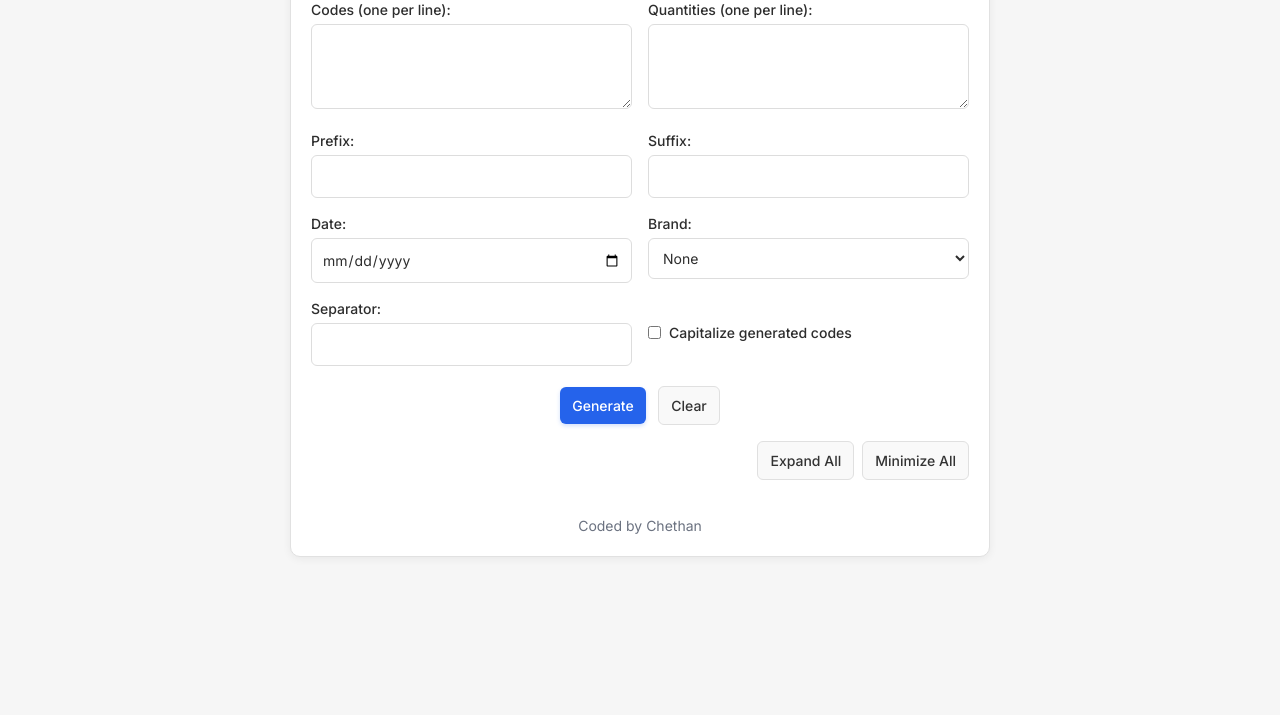
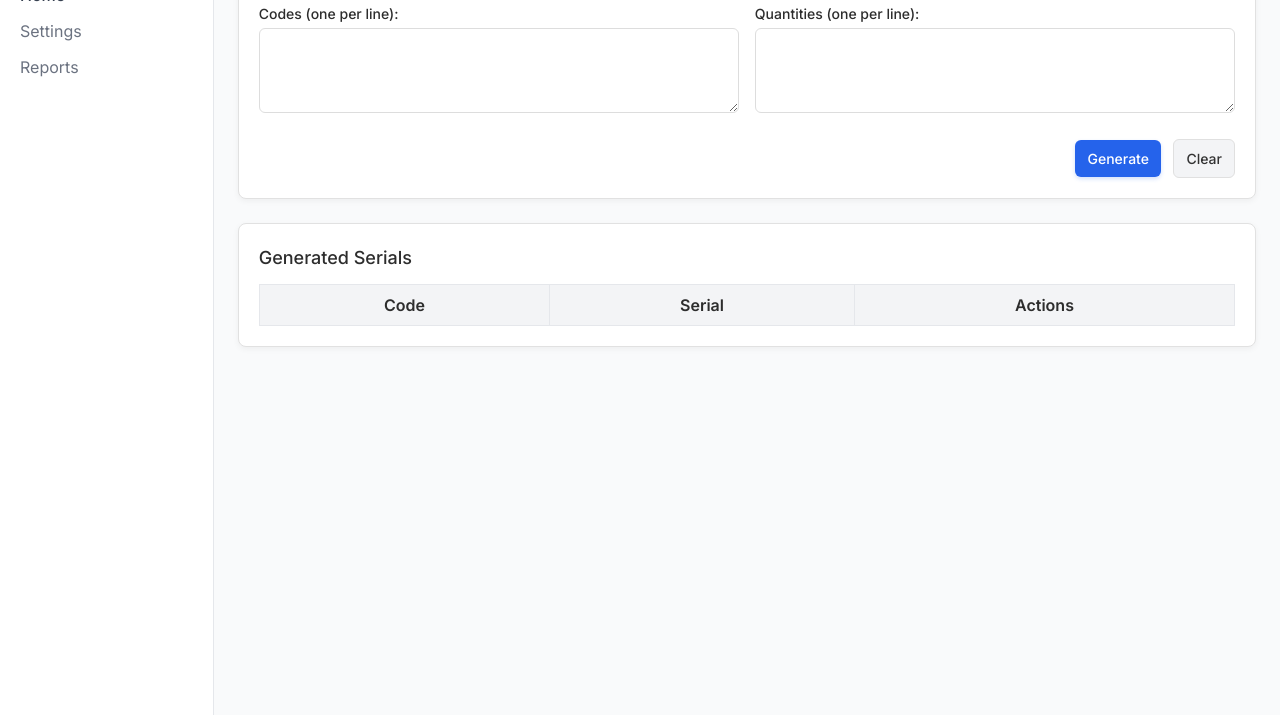
Before and after one commit to chethan9/bedshopstock, a plain HTML site: page index.html in a window 1280 px wide. Shown: the part 85-800 px from the top of the page. Drawn offline with nearby package versions, Linux system fonts and the light colour scheme.

Commit message:
Update index.html

```diff
--- a/index.html
+++ b/index.html
@@ -12,104 +12,76 @@
 
     body {
       font-family: 'Inter', sans-serif;
-      background: #f6f6f6;
+      background: #f9fafb;
       color: #2d2d2d;
     }
-
+    .sidebar {
+      width: 250px;
+      background: white;
+      height: 100vh;
+      padding: 20px;
+      border-right: 1px solid #e5e7eb;
+    }
     .card {
-      max-width: 700px;
-      margin: auto;
       background: white;
       padding: 20px;
-      border-radius: 10px;
+      border-radius: 8px;
       border: 1px solid #e1e1e1;
-      box-shadow: 0 2px 8px rgba(0, 0, 0, 0.06);
+      box-shadow: 0 2px 6px rgba(0, 0, 0, 0.05);
     }
-
     .input {
       width: 100%;
       padding: 10px;
       border: 1px solid #ddd;
       border-radius: 6px;
-      background: white;
       font-size: 14px;
-      transition: border-color 0.2s ease-in-out, box-shadow 0.2s;
+      transition: border-color 0.2s ease-in-out;
     }
-
     .input:focus {
       border-color: #2563eb;
       outline: none;
-      box-shadow: 0 0 3px rgba(37, 99, 235, 0.2);
     }
-
     .button {
       padding: 8px 12px;
       border-radius: 6px;
       font-size: 14px;
       font-weight: 500;
-      border: 1px solid #ddd;
-      transition: all 0.2s ease-in-out;
+      transition: all 0.2s;
     }
-
     .button-primary {
       background: #2563eb;
       color: white;
-      border: none;
       box-shadow: 0 2px 4px rgba(37, 99, 235, 0.2);
     }
-
-    .button-primary:hover {
-      background: #1d4ed8;
-      transform: scale(1.02);
-    }
-
     .button-secondary {
-      background: #f9f9f9;
+      background: #f3f4f6;
       color: #333;
       border: 1px solid #e0e0e0;
     }
-
     .button-secondary:hover {
-      background: #f1f1f1;
+      background: #e5e7eb;
     }
-
-    .copy-btn {
-      background: white;
-      border: 1px solid #ddd;
-      padding: 6px 10px;
-      font-size: 14px;
+    .table-header {
+      background: #f3f4f6;
       font-weight: 500;
-      border-radius: 6px;
-      transition: all 0.2s ease-in-out;
-    }
-
-    .copy-btn:hover {
-      background: #f3f3f3;
-    }
-
-    .table-group {
-      background: #f8f9fa;
-      font-weight: 500;
-      display: flex;
-      justify-content: space-between;
-      align-items: center;
-      padding: 8px 12px;
-    }
-
-    .expand-controls {
-      display: flex;
-      justify-content: flex-end;
-      gap: 8px;
-      margin-bottom: 10px;
     }
   </style>
 </head>
-<body class="p-5">
+<body class="flex">
 
+  <aside class="sidebar">
+    <h2 class="text-lg font-semibold">Dashboard</h2>
+    <ul class="mt-5 space-y-3">
+      <li class="text-gray-700 font-medium">Home</li>
+      <li class="text-gray-500 hover:text-gray-700 cursor-pointer">Settings</li>
+      <li class="text-gray-500 hover:text-gray-700 cursor-pointer">Reports</li>
+    </ul>
+  </aside>
+
+  <main class="p-6 w-full">
     <div class="card">
-    <h2 class="text-lg font-medium text-center mb-4">Serial Number Generator</h2>
-
-    <div class="grid grid-cols-2 gap-4">
+      <h2 class="text-lg font-semibold">Serial Number Generator</h2>
+      <div class="grid grid-cols-2 gap-4 mt-4">
         <div>
           <label class="text-sm font-medium mb-1 block">Codes (one per line):</label>
           <textarea id="codesInput" class="input" rows="3"></textarea>
@@ -118,68 +90,33 @@
           <label class="text-sm font-medium mb-1 block">Quantities (one per line):</label>
           <textarea id="quantitiesInput" class="input" rows="3"></textarea>
         </div>
-
-      <div>
-        <label class="text-sm font-medium mb-1 block">Prefix:</label>
-        <input type="text" id="prefixInput" class="input">
-      </div>
-      <div>
-        <label class="text-sm font-medium mb-1 block">Suffix:</label>
-        <input type="text" id="suffixInput" class="input">
       </div>
 
-      <div>
-        <label class="text-sm font-medium mb-1 block">Date:</label>
-        <input type="date" id="dateInput" class="input">
-      </div>
-      <div>
-        <label class="text-sm font-medium mb-1 block">Brand:</label>
-        <select id="brandInput" class="input">
-          <option value="">None</option>
-          <option value="B1">Brand 1</option>
-          <option value="B2">Brand 2</option>
-          <option value="B3">Brand 3</option>
-        </select>
-      </div>
-
-      <div>
-        <label class="text-sm font-medium mb-1 block">Separator:</label>
-        <input type="text" id="separatorInput" class="input">
-      </div>
-      <div class="flex items-center">
-        <input class="mr-2" type="checkbox" id="capitalizationCheckbox">
-        <label class="text-sm font-medium">Capitalize generated codes</label>
+      <div class="text-right mt-5">
+        <button onclick="generateSerialNumbers()" class="button button-primary">Generate</button>
+        <button onclick="clearInputs()" class="button button-secondary ml-2">Clear</button>
       </div>
     </div>
 
-    <div class="text-center mt-5">
-      <button onclick="generateSerialNumbers()" class="button button-primary">Generate</button>
-      <button onclick="clearInputs()" class="button button-secondary ml-2">Clear</button>
+    <div class="card mt-6">
+      <h3 class="text-lg font-medium">Generated Serials</h3>
+      <table class="w-full mt-3 border border-gray-300 rounded-lg">
+        <thead class="table-header">
+          <tr>
+            <th class="p-2 border">Code</th>
+            <th class="p-2 border">Serial</th>
+            <th class="p-2 border">Actions</th>
+          </tr>
+        </thead>
+        <tbody id="resultTable"></tbody>
+      </table>
     </div>
-
-    <div class="expand-controls mt-4">
-      <button class="button button-secondary" onclick="expandAll()">Expand All</button>
-      <button class="button button-secondary" onclick="minimizeAll()">Minimize All</button>
-    </div>
-
-    <div class="mt-5">
-      <table id="resultTable" class="w-full border-collapse border border-gray-300 rounded-lg"></table>
-    </div>
-
-    <footer class="text-center mt-4 text-gray-500 text-sm">
-      <p>Coded by Chethan</p>
-    </footer>
-  </div>
+  </main>
 
   <script>
     function generateSerialNumbers() {
       let codes = document.getElementById("codesInput").value.split("\n").map(x => x.trim()).filter(x => x !== "");
       let quantities = document.getElementById("quantitiesInput").value.split("\n").map(x => x.trim()).filter(x => x !== "");
-
-      if (codes.length !== quantities.length) {
-        alert("Error: Number of codes and quantities must match.");
-        return;
-      }
 
       let resultTable = document.getElementById("resultTable");
       resultTable.innerHTML = "";
@@ -193,35 +130,22 @@
           serials.push(`B1${code}${j}`);
         }
 
-        displaySerialGroup(resultTable, code, serials);
+        serials.forEach(serial => {
+          let row = document.createElement("tr");
+          row.innerHTML = `<td class='border p-2'>${code}</td><td class='border p-2'>${serial}</td>
+                           <td class='border p-2'><button class='button button-secondary' onclick='copySerial("${serial}")'>Copy</button></td>`;
+          resultTable.appendChild(row);
+        });
       }
     }
 
-    function displaySerialGroup(table, code, serials) {
-      let tbody = document.createElement("tbody");
-
-      let headerRow = document.createElement("tr");
-      headerRow.className = "table-group";
-      headerRow.innerHTML = `
-        <td class="border p-2 text-left">${code}</td>
-        <td colspan="2" class="border p-2 text-right">
-          <button class="copy-btn text-sm" onclick="copySerialGroup('${serials.join("\n")}')">Copy Group</button>
-        </td>`;
-      tbody.appendChild(headerRow);
-
-      serials.forEach((serial, index) => {
-        let row = document.createElement("tr");
-        row.innerHTML = `<td class="border p-2 text-left"></td>
-                         <td class="border p-2 text-left">${serial}</td>
-                         <td class="border p-2 text-left"></td>`;
-        tbody.appendChild(row);
-      });
-
-      table.appendChild(tbody);
+    function copySerial(serial) {
+      navigator.clipboard.writeText(serial).then(() => alert("Copied: " + serial));
     }
 
-    function copySerialGroup(serials) {
-      navigator.clipboard.writeText(serials).then(() => alert("Copied Entire Group!"));
+    function clearInputs() {
+      document.querySelectorAll("input, textarea").forEach(input => input.value = "");
+      document.getElementById("resultTable").innerHTML = "";
     }
   </script>
 </body>
```
Lines whose indentation alone changed are shown as unchanged.
